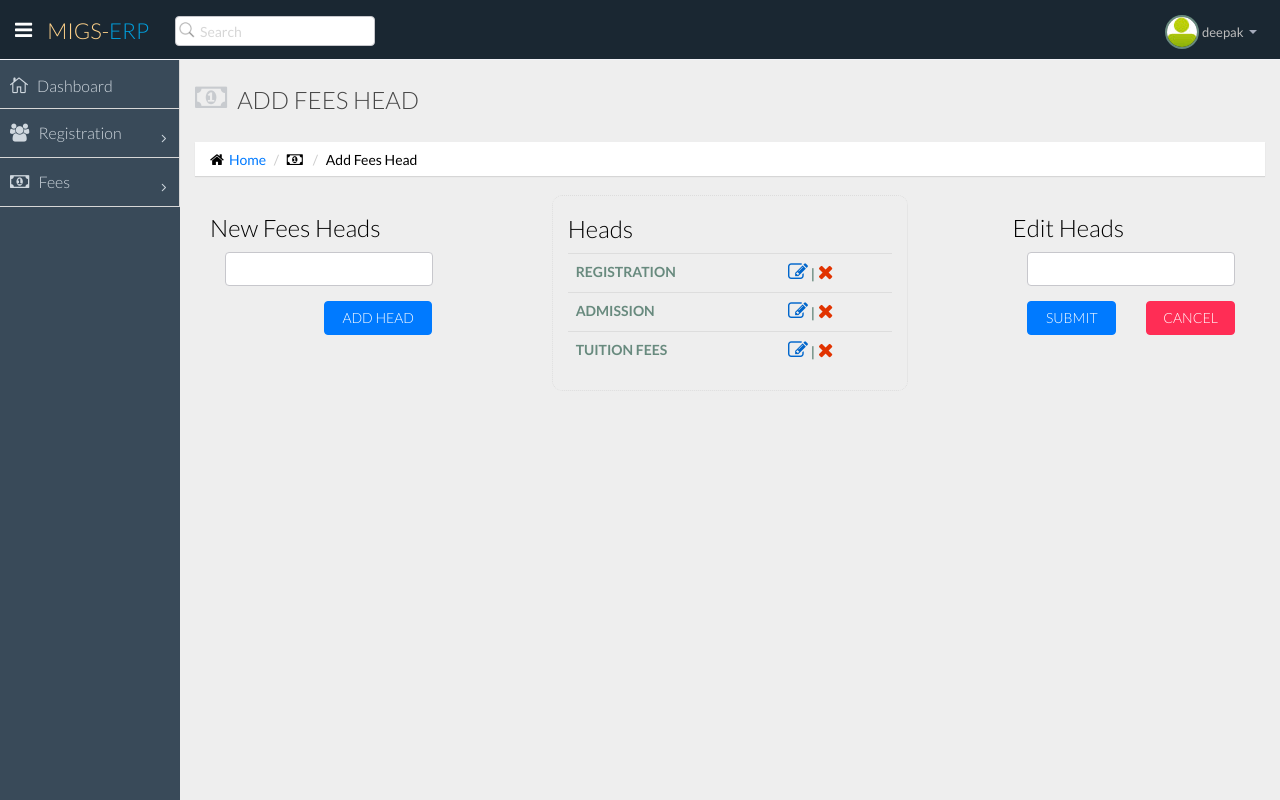
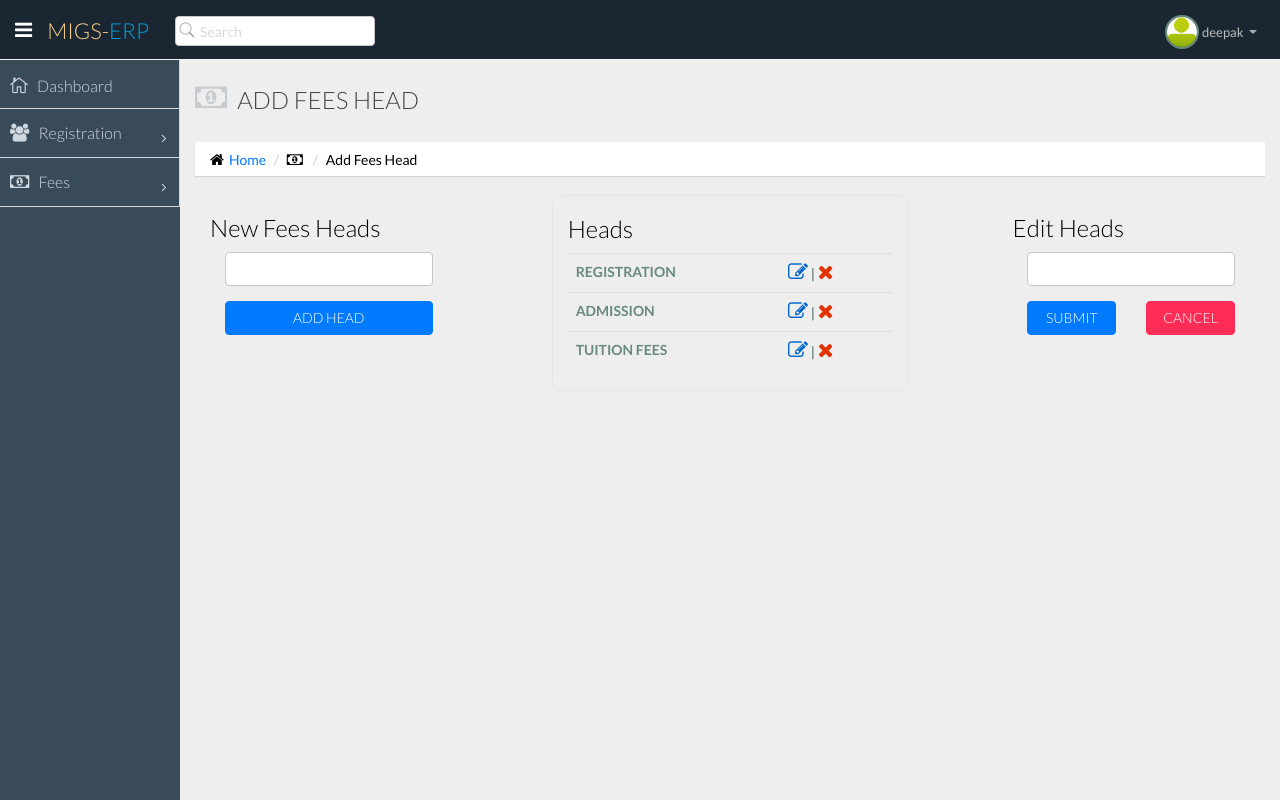
Before and after one commit to topranker/schERP, a CodeIgniter app: page /schERP/index.php/web/addFeeHead in a window 1280 px wide. Run offline with CodeIgniter, Linux system fonts and the light colour scheme; a user stored in the database is signed in; data comes from the database, SQL or seed files in the repository; data that the repository does not hold is empty.

Commit message:
update
update

```diff
--- a/application/views/fees/feeHead.php
+++ b/application/views/fees/feeHead.php
@@ -45,9 +45,8 @@
                         </div>
                     </div>
                     <div class="form-group">
-                        <label class="col-sm-5 control-label"></label>
-                        <div class="col-sm-7">
-                            <button type="submit" class="btn btn-primary col-sm-12" name="cmbRegSubmit" id="cmbRegSubmit">ADD HEAD</button>
+                        <div class="col-sm-12">
+                            <button type="submit" class="btn btn-primary col-sm-12 col-xs-12" name="cmbRegSubmit" id="cmbRegSubmit">ADD HEAD</button>
                         </div>
                     </div>
                 </div>
@@ -58,7 +57,7 @@
                         <tbody>
                             <tr>
                                 <th>REGISTRATION</th>
-                                <th align="right">
+                                <th>
                                     <i class="fa fa-pencil-square-o" style="color:#0066cc; font-size: 20px;"></i> |
                                     <i class="fa fa-times" style="color:#E13300; font-size: 20px;"></i>
                                 </th>
@@ -108,11 +107,11 @@
                         </div>
                     </div>
                     <div class="form-group">
-                        <div class="col-sm-6">
-                            <button type="submit" class="btn btn-primary col-sm-12" name="cmbRegSubmit" id="cmbRegSubmit">SUBMIT</button>
+                        <div class="col-sm-6 col-xs-6 col-md-6">
+                            <button type="submit" class="btn btn-primary col-sm-12 col-xs-12 col-md-12" name="cmbRegSubmit" id="cmbRegSubmit" style="overflow:hidden">SUBMIT</button>
                         </div>
-                        <div class="col-sm-6">
-                            <button type="submit" class="btn btn-danger col-sm-12" name="cmbRegSubmit" id="cmbRegSubmit">CANCEL</button>
+                        <div class="col-sm-6 col-xs-6 col-md-6">
+                            <button type="submit" class="btn btn-danger col-sm-12 col-xs-12 col-md-12" name="cmbRegSubmit" id="cmbRegSubmit" style="overflow:hidden">CANCEL</button>
                         </div>
                     </div>
                 </div>
```
